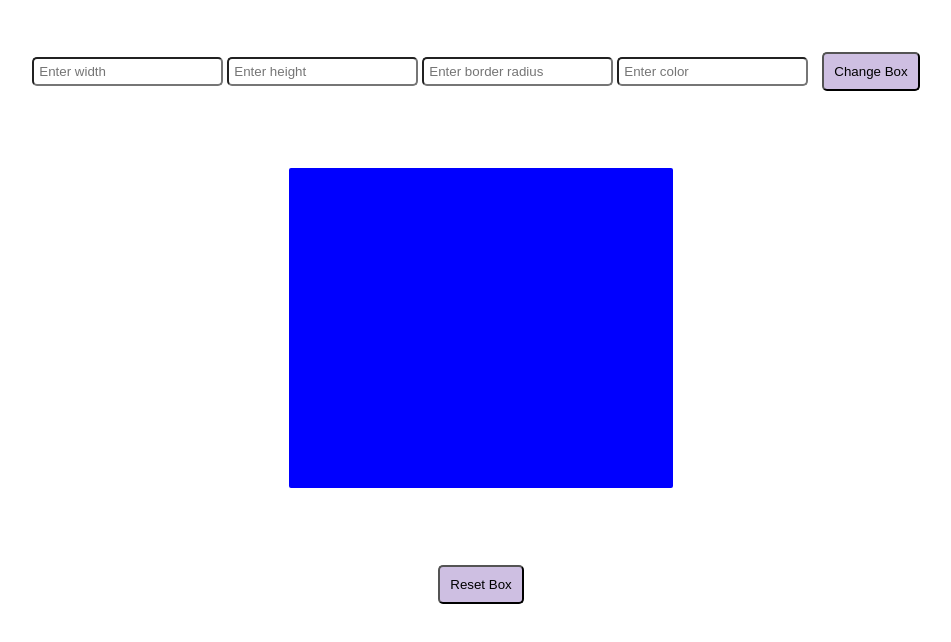
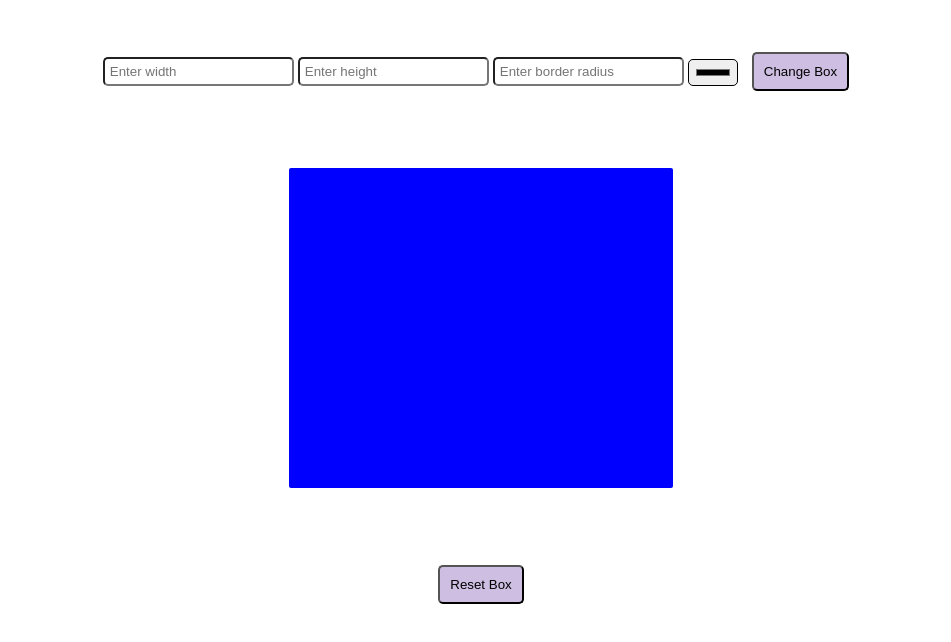
Before and after one commit to LouraHassan/DOM-Lab-4, a plain HTML site: page index.html in a window 1280 px wide. Shown: the whole page, without its empty margins (159-1110 px from the left). Drawn offline with Linux system fonts and the light colour scheme.

Commit message:
color input

```diff
--- a/index.html
+++ b/index.html
@@ -12,7 +12,7 @@
     <input type="text" id="width" placeholder="Enter width">
     <input type="text" id="height" placeholder="Enter height">
     <input type="text" id="border" placeholder="Enter border radius">
-    <input type="text" id="color" placeholder="Enter color">
+    <input type="color" id="color" placeholder="Enter color">
     <button id="change" onclick="ChangeBox()">Change Box</button>
 </div>
 <div class="square"></div>
```
